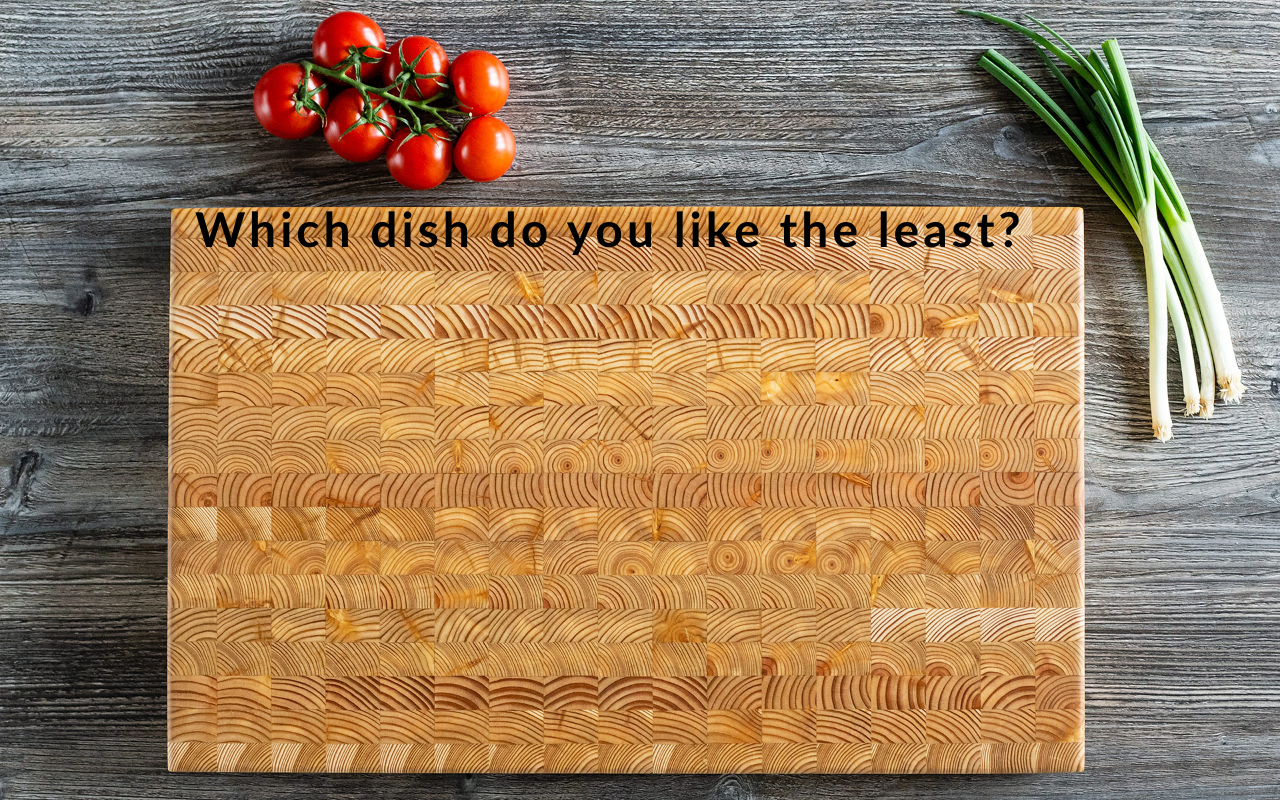
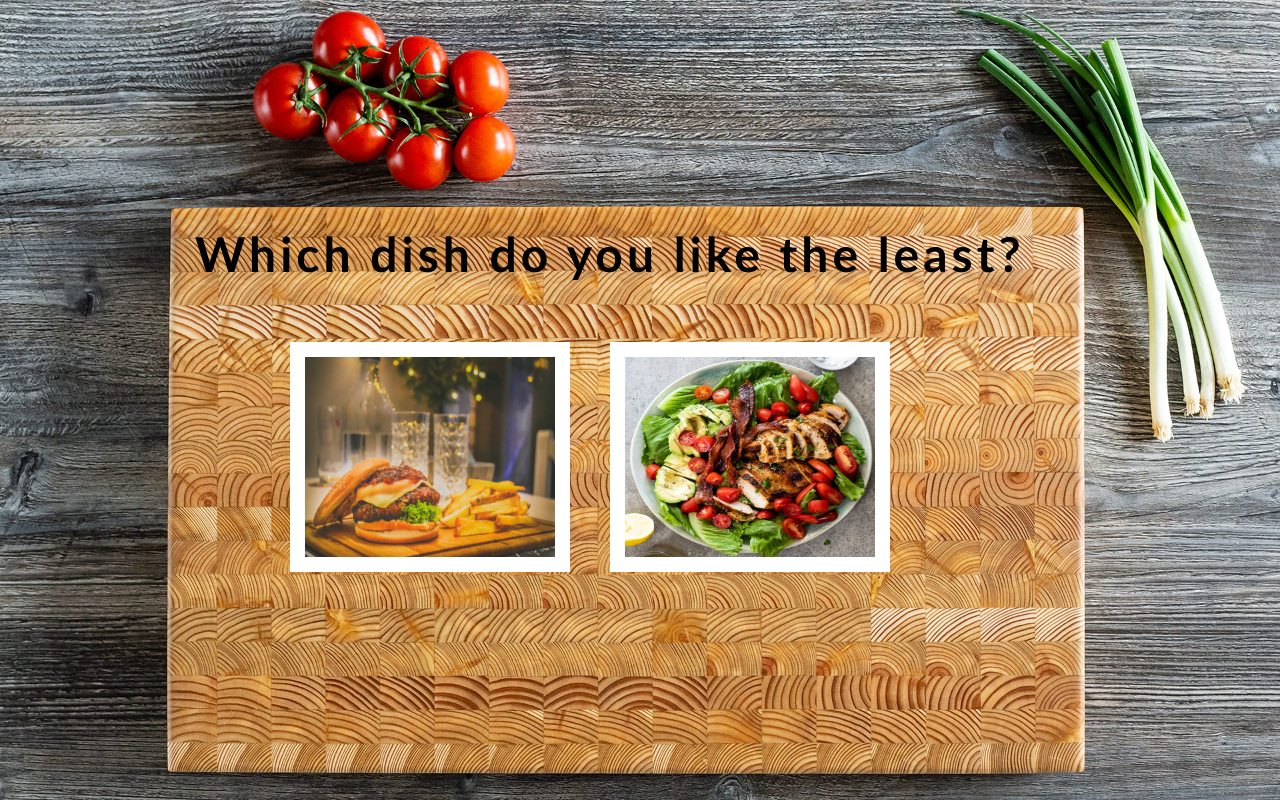
Before and after one commit to njnickjackson/flask_food_recommendation, a Flask app: page /HelpMeChoose in a window 1280 px wide. Run offline with Flask 2, Linux system fonts and the light colour scheme.

Commit message:
added hamburger and salad images

```diff
--- a/static/style.css
+++ b/static/style.css
@@ -1,7 +1,6 @@
 * {
     font-family: Candara;
     letter-spacing: 4px;
-    padding: 0;
     margin: 0;
 }
 
@@ -62,5 +61,27 @@
 
 .least {
     font-size: 3rem;
-    padding: 200px 0px 0px 195px;
+    padding: 225px 0px 0px 195px;
+    color: black;
 }
+
+.columns {
+    display: flex;
+}
+
+.left-pic {
+    width: 250px;
+    height: 200px;
+    margin-left: 290px;
+    margin-top: 60px;
+    margin-right: 40px;
+    border: 15px solid white;
+}
+
+.right-pic {
+    width: 250px;
+    height: 200px;
+    margin-right: 300px;
+    margin-top: 60px;
+    border: 15px solid white;
+}
--- a/templates/help_choose.html
+++ b/templates/help_choose.html
@@ -10,6 +10,14 @@
                 <div>
                     <h1 class="least">Which dish do you like the least?</h1>
                 </div>
+                <div class="columns">
+                    <div>
+                        <img class="left-pic" src="{{ url_for('static', filename='images/meat/hamburger.jpg') }}">
+                    </div>
+                    <div>
+                        <img class="right-pic" src="{{ url_for('static', filename='images/veggie/chicken-salad.jpg') }}">
+                    </div>
+                </div>
             </div>
         </body>
     </html>
```
